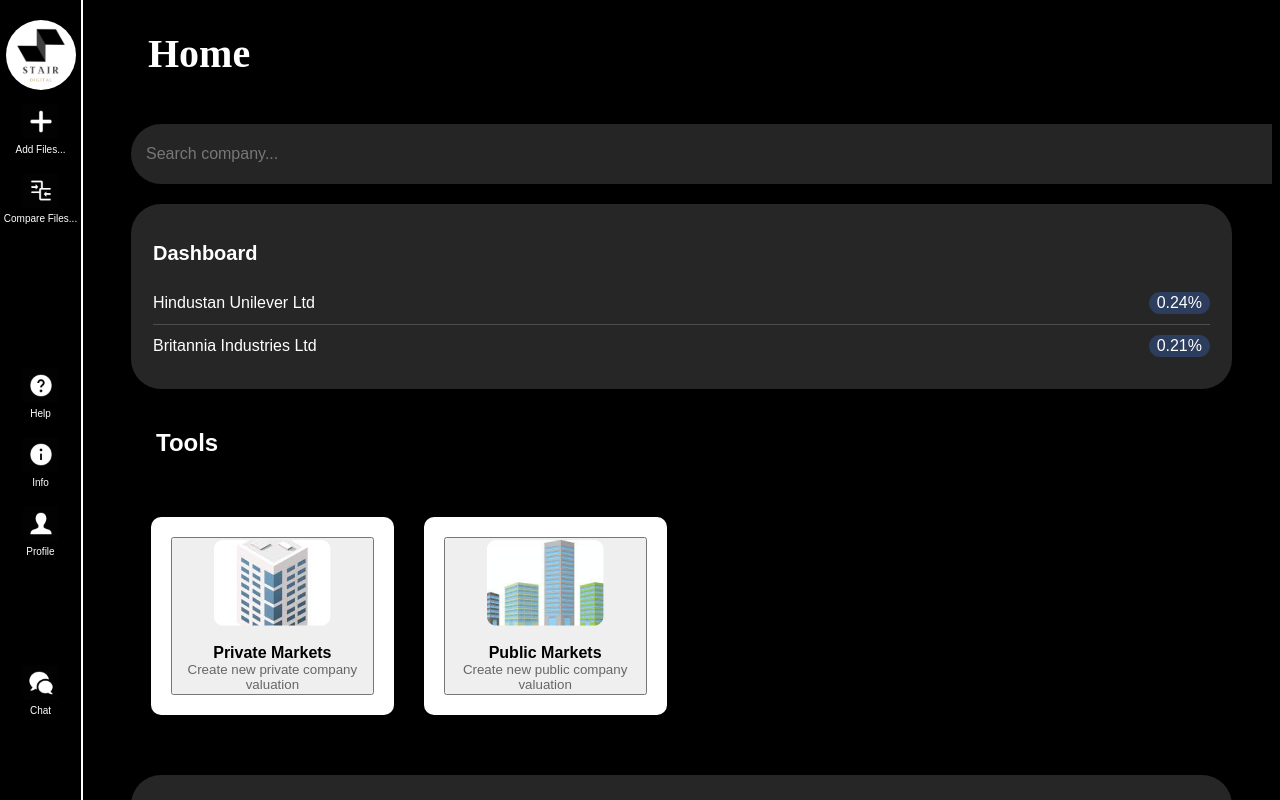
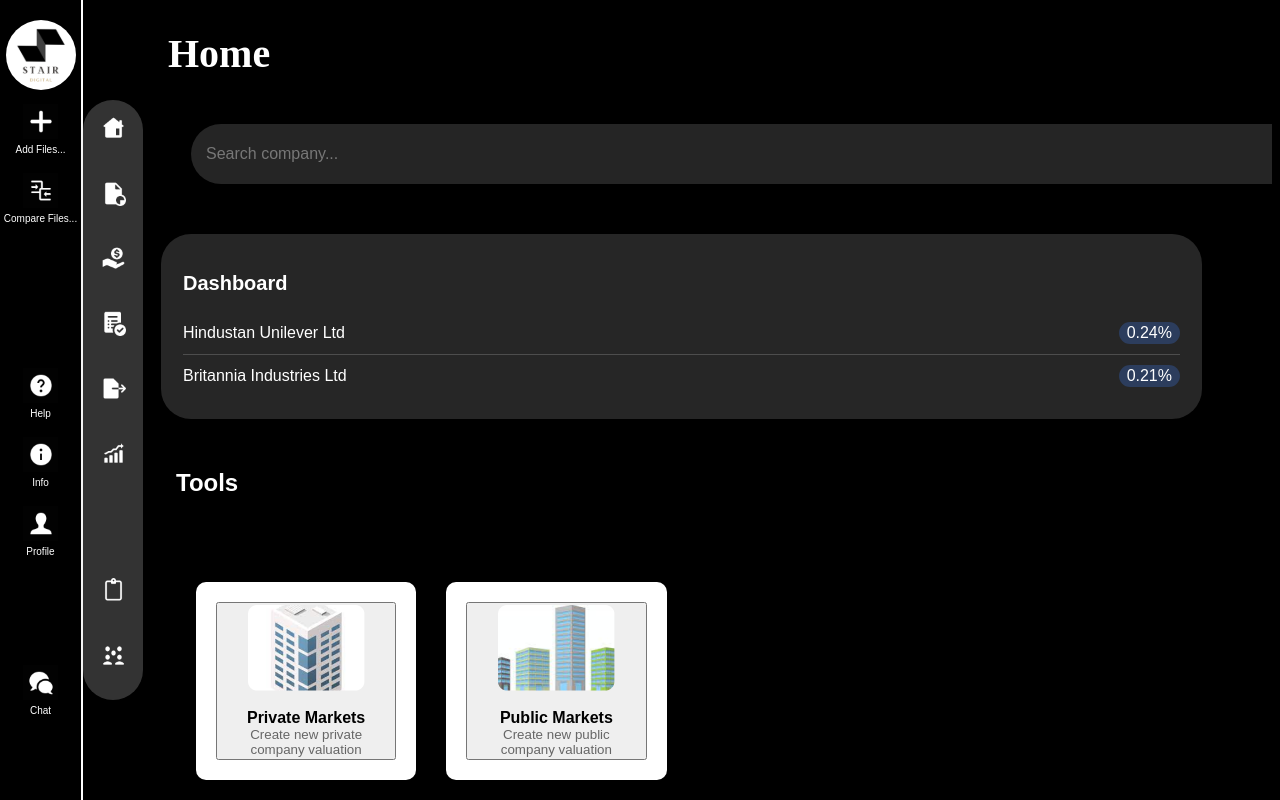
Before and after one commit to codexx07/Valutico-STAIR, a React (Vite) app in the folder Valutico-Stair/: page / in a window 1280 px wide. Shown: the top 800 px of the page. Built offline with nearby package versions, Linux system fonts and the light colour scheme.

Commit message:
Sidebar added

```diff
--- a/Valutico-Stair/components/Dashboard.css
+++ b/Valutico-Stair/components/Dashboard.css
@@ -4,7 +4,7 @@
   border-radius: 30px; /* Rounded corners */
   color: white; /* White text color */
   padding: 20px; /* Padding around the content */
-  margin: 20px; /* Margin around the dashboard for spacing */
+  margin: 50px; /* Margin around the dashboard for spacing */
   box-shadow: 0px 4px 4px 0px rgba(0, 0, 0, 0.25); /* Shadow for depth */
   overflow: hidden; /* Hide overflow */
   border: 2px solid transparent; /* Border for possible border-image */
--- a/Valutico-Stair/components/RecentValuations.css
+++ b/Valutico-Stair/components/RecentValuations.css
@@ -4,7 +4,7 @@
   border-radius: 30px; /* Rounded corners */
   color: white; /* White text color */
   padding: 20px; /* Padding around the content */
-  margin: 20px; /* Margin around the dashboard for spacing */
+  margin: 60px; /* Margin around the dashboard for spacing */
   box-shadow: 0px 4px 4px 0px rgba(0, 0, 0, 0.25); /* Shadow for depth */
   overflow: hidden; /* Hide overflow */
   border: 2px solid transparent; /* Border for possible border-image */
--- a/Valutico-Stair/components/SearchBar.css
+++ b/Valutico-Stair/components/SearchBar.css
@@ -4,8 +4,8 @@
   border-radius: 50px; /* Fully rounded corners */
   display: flex;
   align-items: center; /* Vertically align items */
-  width: 1320px;
-  margin-left: 20px; /* Adjust the width to make it shorter */
+  width: 1200px;
+  margin-left: 80px; /* Adjust the width to make it shorter */
 }
 
 .SearchBar input {
--- a/Valutico-Stair/components/Sidebar.css
+++ b/Valutico-Stair/components/Sidebar.css
@@ -1,27 +1,71 @@
+/* Sidebar.css */
 .sidebar {
-  background: #000000; /* Black background */
-  width: 83px; /* Adjusted width */
-  height: 100vh; /* Full height */
-  border-radius: 50px; /* Rounded corners */
-  padding: 20px 0; /* Padding at top and bottom */
-  box-sizing: border-box; /* Include padding and borders in the element's total width and height */
+  background-color: #333333; /* Greyish background color */
+  width: 60px; /* Smaller width of the sidebar */
+  height: 75vh; /* 75% of the viewport height */
   display: flex;
   flex-direction: column;
-  align-items: center; /* Center items horizontally */
-  justify-content: start; /* Align items to start vertically */
-  position: fixed; /* Fixed position to stay in view */
-  top: 0; /* Align to the top of the viewport */
-  left: 0; /* Align to the left of the viewport */
-  overflow: hidden; /* Hide overflow */
-  z-index: 100; /* High z-index to stay above other content */
-  border: 2px solid white;
-  }
+  align-items: center;
+  justify-content: top; /* Center the buttons vertically */
+  position: fixed; /* Fixed position */
+  left: 83px; /* Position next to the navbar, adjust if navbar width changes */
+  top: 50%; /* Start at the middle of the screen */
+  transform: translateY(-50%); /* Offset by half the height of the sidebar to center it */
+  z-index: 150; /* Adjust z-index as necessary */
+  border-radius: 30px; /* Rounded edges */
+  overflow: hidden; /* Hide overflow inside the rounded corners */
+  box-shadow: 0 4px 8px rgba(0, 0, 0, 0.1); /* Optional: shadow for depth */
+}
 
-  .icon {
-    width: 30px;
-    height: 30px;
-    cursor: pointer;
-    &:hover {
-      opacity: 0.7;
-    }
-  }
+.Big{
+    position: fixed; /* Fixed position relative to the viewport */
+    top: 0;          /* Aligned to the top of the viewport */
+    left: 0;         /* Aligned to the left of the viewport */
+    width: 83px;     /* Set the width of the box */
+    height: 100%;    /* Full height to cover the entire viewport vertically */
+    background-color: #000000; /* Black background color */
+    z-index: 100;    /* Ensures it's above most other content, adjust as needed */
+}
+/* Add this to your Sidebar.css */
+.Big .separate-button {
+  position: absolute; /* Position the button absolutely relative to the sidebar */
+  bottom: -60px; /* Adjust this value as needed to place the button below the sidebar */
+  left: 50%; /* Start at the horizontal center of the sidebar */
+  transform: translateX(-50%); /* Center the button horizontally */
+  width: 40px; /* Width for the button */
+  height: 40px; /* Height for the button */
+  border-radius: 20px; /* Rounded corners for the button */
+  cursor: pointer;
+  /* Additional styles for the separate button */
+}
+
+
+.sidebar-button {
+  background: none;
+  border: none;
+  margin-top: 10px;
+  width: 40px; /* Width for buttons */
+  height: 40px; /* Height for buttons */
+  border-radius: 20px; /* Rounded corners for buttons */
+  cursor: pointer;
+  transition: background-color 0.3s; /* Smooth transition for background color */
+  margin-bottom: 15px; /* Adjusted space between buttons */
+}
+
+.sidebar-button:last-child {
+  margin-bottom: 0; /* No margin for the last button */
+}
+
+.sidebar-button img {
+  width: 25px; /* Width for icons */
+  height: 25px; /* Height for icons */
+}
+
+.sidebar-button:hover {
+  background-color: rgba(255, 255, 255, 0.1); /* Highlight on hover */
+}
+
+/* Add styles for active state, if necessary */
+.sidebar-button.active {
+  background-color: rgba(255, 255, 255, 0.2); /* Background for active state */
+}
--- a/Valutico-Stair/components/Sidebar.jsx
+++ b/Valutico-Stair/components/Sidebar.jsx
@@ -1,23 +1,49 @@
 import React from 'react';
-import './Sidebar.css'; // Ensure you have a Sidebar.css file for styling
-
-// Import your icons
-import HomeIcon from '../assets/home-icon.svg'; // Replace with your actual icon paths
-import AddIcon from '../assets/add-icon.svg';
-// ... other icon imports
+import './Sidebar.css';
+// Import your icons here
+import addIcon from '../src/assets/Home.png'; // Replace with your actual icon paths
+import homeIcon from '../src/assets/BR.png';
+import reportIcon from '../src/assets/Coin in Hand.png';
+import searchIcon from '../src/assets/Order Completed.png';
+import userIcon from '../src/assets/Export.png';
+import exportIcon from '../src/assets/Increase.png';
+import pasteIcon from '../src/assets/Paste.png';
+import peer from '../src/assets/User Groups.png';
 
 function Sidebar() {
-  // You can replace these with your actual navigation logic
-  const navigate = (path) => {
-    console.log(`Navigate to: ${path}`);
-  };
-
   return (
+    <>
     <div className="sidebar">
-      <img src={HomeIcon} alt="Home" className="icon" onClick={() => navigate('/home')} />
-      <img src={AddIcon} alt="Add Files" className="icon" onClick={() => navigate('/add-files')} />
-      {/* ... other icons */}
+      <button className="sidebar-button">
+        <img src={addIcon} alt="Add Files" />
+      </button>
+      <button className="sidebar-button">
+        <img src={homeIcon} alt="Home" />
+      </button>
+      <button className="sidebar-button">
+        <img src={reportIcon} alt="Reports" />
+      </button>
+      <button className="sidebar-button">
+        <img src={searchIcon} alt="Search" />
+      </button>
+      <button className="sidebar-button">
+        <img src={userIcon} alt="User Profile" />
+      </button>
+      <button className="sidebar-button">
+        <img src={exportIcon} alt="Export Data" />
+      </button>
+      <br></br>
+      <br></br>
+      <br></br>
+      <br></br>
+      <button className="sidebar-button">
+        <img src={pasteIcon} alt="Export Data" />
+      </button>
+      <button className="sidebar-button">
+      <img src={peer} alt="Paste Data" />
+      </button>
     </div>
+    </>
   );
 }
 
--- a/Valutico-Stair/components/ToolPrompts.css
+++ b/Valutico-Stair/components/ToolPrompts.css
@@ -1,6 +1,6 @@
 /* ToolPrompt.css */
 .Tools h2 {
-  margin-left: 45px;
+  margin-left: 65px;
   margin-top: 40px;
   color: #FFFFFF;
 }
@@ -11,6 +11,7 @@
   gap: 30px; /* Increase the gap if needed */
   padding: 40px; /* Increase padding around the grid for more space */
   justify-content: center;
+  margin:45px;
 }
 
 .tool-card {
--- a/Valutico-Stair/src/App.css
+++ b/Valutico-Stair/src/App.css
@@ -29,7 +29,7 @@
 }
 
 .app h1{
-  margin-left: 140px;
+  margin-left: 160px;
   margin-top: 30px;
   color:White;
   font-size: 40px;
--- a/Valutico-Stair/src/App.jsx
+++ b/Valutico-Stair/src/App.jsx
@@ -5,6 +5,7 @@
 import Dashboard from '../components/Dashboard';
 import Tools from '../components/Tools';
 import RecentValuations from '../components/RecentValuations';
+import Sidebar from '../components/Sidebar';
 
 function App() {
   return (
@@ -12,16 +13,17 @@
       <h1> Home </h1>
       <div className="App">
         {/* <Sidebar /> */}
-        <NavBar />
+        <NavBar/>
         <div className="content">
           <SearchBar />
           <Dashboard />
           <Tools />
           <RecentValuations />
-          {/* <Sidebar /> */}
+          <Sidebar />
         </div>
       </div>
     </div>
+
   );
 }
 
--- /dev/null
+++ b/package.json
@@ -0,0 +1,5 @@
+{
+  "dependencies": {
+    "react-router-dom": "^6.18.0"
+  }
+}
```
Also changed, not shown: Valutico-Stair/components/QualitativeAssessment.jsx (added), Valutico-Stair/src/assets/BR.png (added), 1 other file (tests, documents, lock files or other folders).
